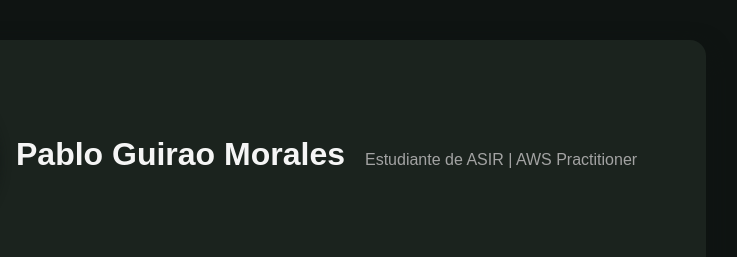
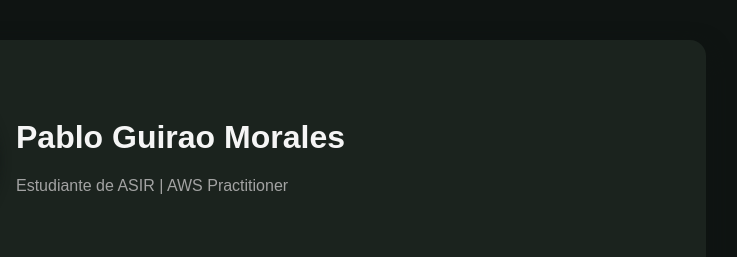
Before and after one commit to pabloguirao/mi-cv, a plain HTML site: page index.html in a window 1280 px wide. Shown: the top 257 px of the page, 384-1121 px from the left. Drawn offline with Linux system fonts and the light colour scheme.

Commit message:
Update index.html
Arreglar subtitulo

```diff
--- a/index.html
+++ b/index.html
@@ -13,8 +13,10 @@
 
     <header>
       <img src="images/profilepic.png" alt="FOTO" id="profilepic">
-      <h1>Pablo Guirao Morales</h1>
-      <p class="subtitle">Estudiante de ASIR | AWS Practitioner</p>
+      <div>
+        <h1>Pablo Guirao Morales</h1>
+        <p class="subtitle">Estudiante de ASIR | AWS Practitioner</p>
+      <div>
     </header>
 
     <section>
```
